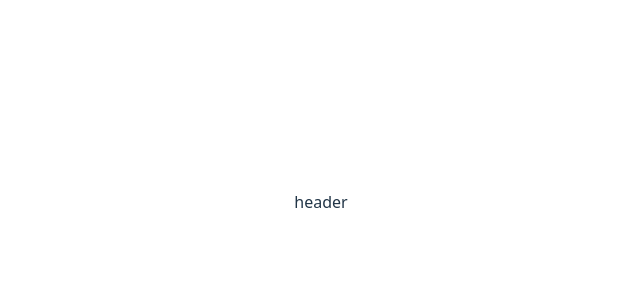
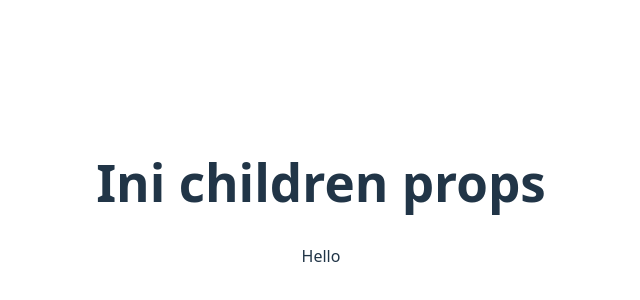
Before and after one commit to NaufalArkaan/React-Typescript, a React (Vite) app: page / in a window 1280 px wide. Shown: the part 198-498 px from the top of the page, without its empty margins (319-959 px from the left). Built offline with nearby package versions, Linux system fonts and the light colour scheme.

Commit message:
update props

```diff
--- a/src/App.tsx
+++ b/src/App.tsx
@@ -1,8 +1,18 @@
 import './App.css'
-import Header from './components/header'
+import ChildrenProps from './materi/react-component/ChildrenProps'
+// import ParentComponent from './materi/react-component/ParentComponent'
+// import PropsComponent from './materi/react-component/PropsComponent'
 
 function App() {
-  return <Header/>
-}
+  return (
+    <>
+        {/* <PropsComponent umur={30} sudahMenikah='sudah' />
+        <PropsComponent nama='budii' umur={40} sudahMenikah='belum' /> */}
+        <ChildrenProps>
+          Hello
+        </ChildrenProps>
+    </>
+  )
+};
 
 export default App
--- /dev/null
+++ b/src/materi/react-component/ChildrenProps.tsx
@@ -0,0 +1,14 @@
+type Props = {
+    children: React.ReactNode
+}
+
+const ChildrenProps = ({children}: Props) => {
+  return (
+    <div>
+        <h1>Ini children props</h1>
+        <p>{ children }</p>
+    </div>
+  )
+}
+
+export default ChildrenProps
--- /dev/null
+++ b/src/materi/react-component/ParentComponent.tsx
@@ -0,0 +1,12 @@
+import PropsComponent from './PropsComponent'
+
+const ParentComponent = () => {
+    return (
+        <>
+            <PropsComponent nama='falarkaan' umur={30} sudahMenikah='sudah' />
+            <PropsComponent nama='budii' umur={40} sudahMenikah='belum' />
+        </>
+    )
+}
+
+export default ParentComponent
--- /dev/null
+++ b/src/materi/react-component/PropsComponent.tsx
@@ -0,0 +1,15 @@
+type Props = {
+  nama?: string,
+  umur: number,
+  sudahMenikah: 'sudah' | 'belum'
+}
+
+const PropsComponent = ({ nama='anonim', umur, sudahMenikah }: Props) => {
+  return (
+    <div>
+      <h1>Hello nama saya {nama}, umur saya adalah {umur} tahun, dan saya {sudahMenikah} menikah.</h1>
+    </div>
+  );
+};
+
+export default PropsComponent
```
